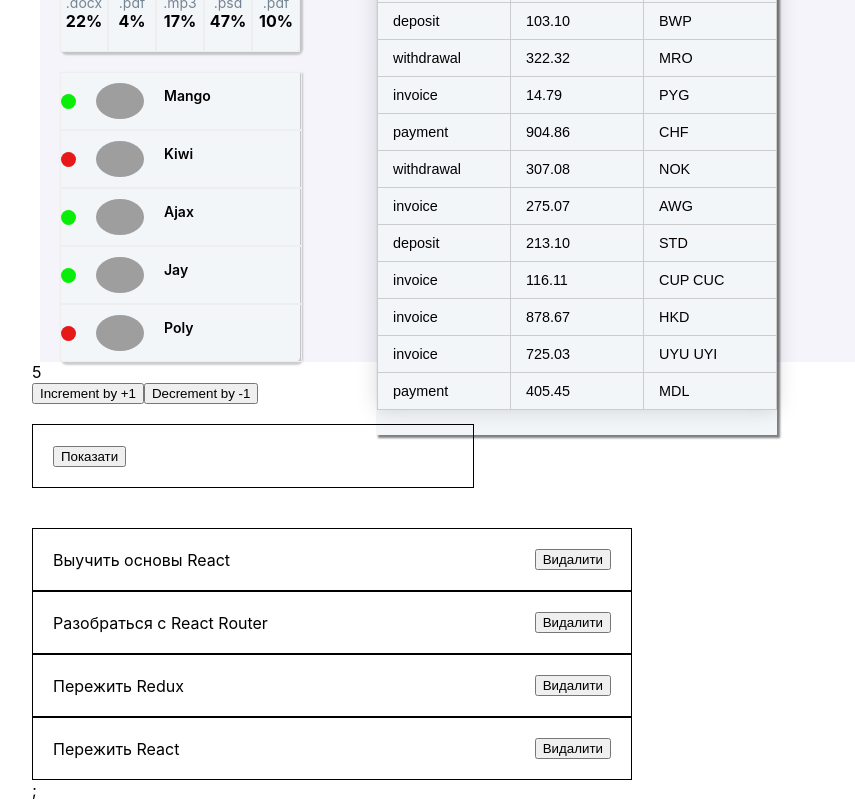
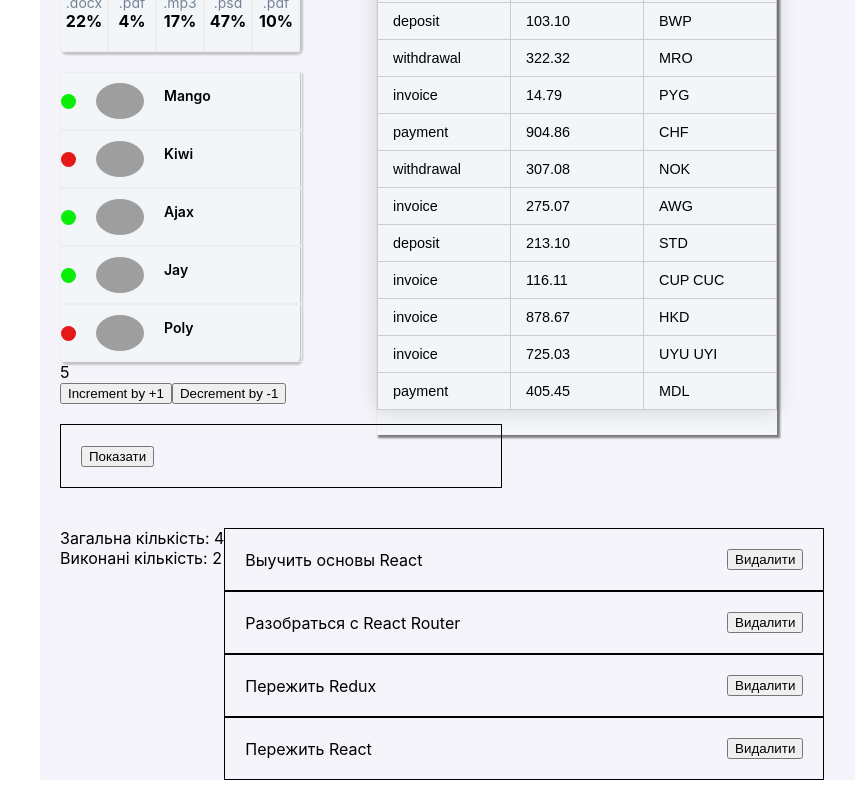
Before and after one commit to NazarKr/goit-react-hw-01-components, a React (Create React App) app: page / in a window 1280 px wide. Shown: the part 396-1196 px from the top of the page, without its empty margins (96-951 px from the left). Built offline with nearby package versions, Linux system fonts and the light colour scheme; grey boxes are pictures that could not be loaded.

Commit message:
update Todo

```diff
--- a/src/components/Counter/counter.jsx
+++ b/src/components/Counter/counter.jsx
@@ -1,4 +1,5 @@
 import React, { Component } from 'react';
+import Box from '../profile/Box';
 import { Buttons } from './buttons';
 
 class Counter extends Component {
@@ -27,6 +28,7 @@ class Counter extends Component {
     const { step } = this.props;
 
     return (
+      <Box bg="backGround" ml="2" mr="2" width="100%" display="flex">
         <div>
           <span>{this.state.value}</span>
           <br />
@@ -36,6 +38,7 @@ class Counter extends Component {
             onStep={step}
           />
         </div>
+      </Box>
     );
   }
 }
--- a/src/components/Dropdown/dropdown.jsx
+++ b/src/components/Dropdown/dropdown.jsx
@@ -1,4 +1,5 @@
 import React, { Component } from 'react';
+import Box from '../profile/Box';
 import { DropdownDiv, DropdownMenu } from './dropdown.styled';
 
 class Dropdown extends Component {
@@ -24,17 +25,19 @@ class Dropdown extends Component {
 const { visible } = this.state;
 
     return (
+      <Box bg="backGround" ml="2" mr="2" width="100%" display="flex">
         <DropdownDiv>
           <button
             type="button"
             className="Dropdown__toggle"
-          onClick={this.toggle}>
+            onClick={this.toggle}
+          >
             {visible ? 'Сховати' : 'Показати'}
           </button>
 
-
-        {visible && (<DropdownMenu>Выпадающее меню</DropdownMenu>)}
+          {visible && <DropdownMenu>Выпадающее меню</DropdownMenu>}
         </DropdownDiv>
+      </Box>
     );
   }
 }
--- a/src/components/Todo/todolist.jsx
+++ b/src/components/Todo/todolist.jsx
@@ -1,4 +1,5 @@
 import React, { Component } from 'react';
+import Box from '../profile/Box';
 import initialTodos from '../Todo/todos.json';
 import TodoListItem from './todolistiem';
 
@@ -16,12 +17,28 @@ class TodoList extends Component {
   render() {
     const { todos } = this.state;
 
+    const totalTodo = todos.length;
+    const completeTodo = todos.reduce(
+      (acc, todo) => (todo.completed ? acc + 1 : acc),
+      0
+    );
+
     return (
       <>
-            <TodoListItem
-                todos={todos}
-                onDeleteTodo={this.deleteTodo}
-            />;
+            <Box
+                bg="backGround"
+                ml="2"
+                mr="2"
+                width="100%"
+                display="flex"
+            >
+          <div>
+            <p>Загальна кількість: {totalTodo} </p>
+            <p>Виконані кількість: {completeTodo} </p>
+
+          </div>
+          <TodoListItem todos={todos} onDeleteTodo={this.deleteTodo} />
+        </Box>
       </>
     );
   }
```
Lines whose indentation alone changed are shown as unchanged.
